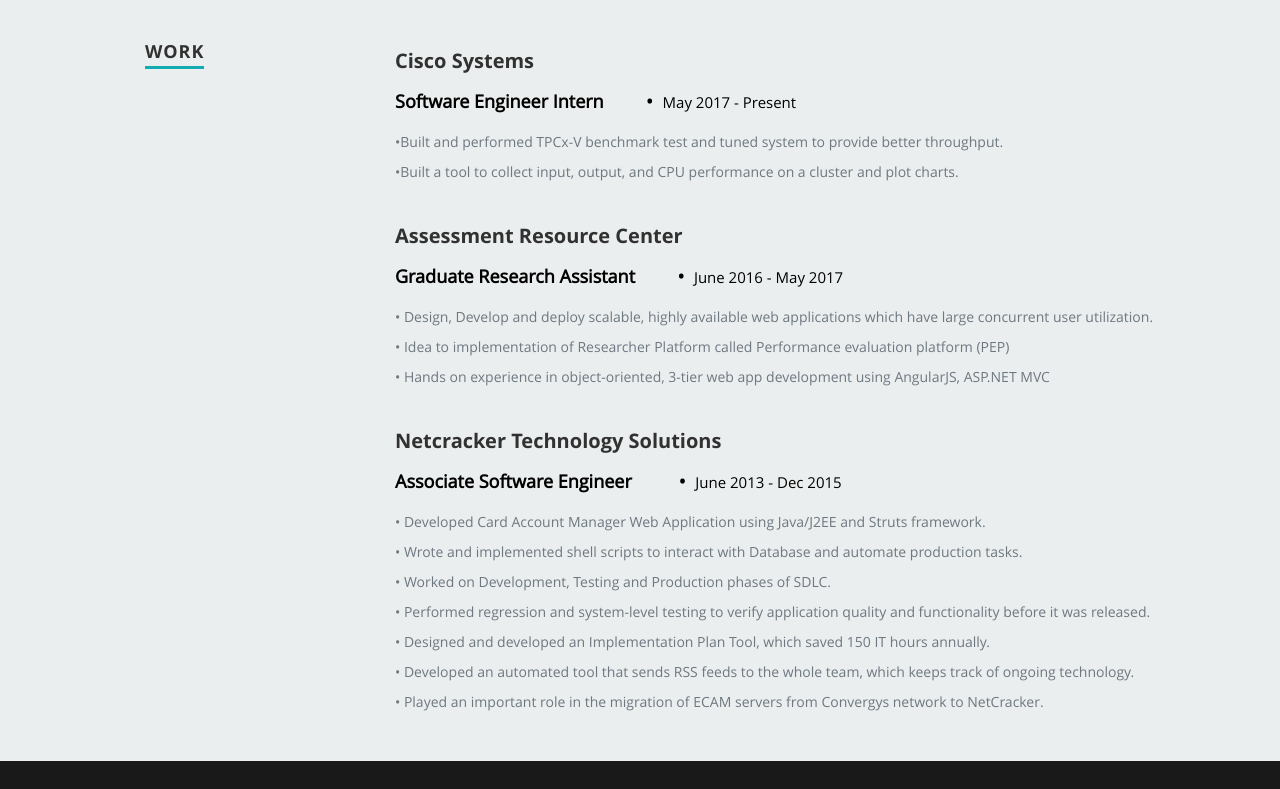
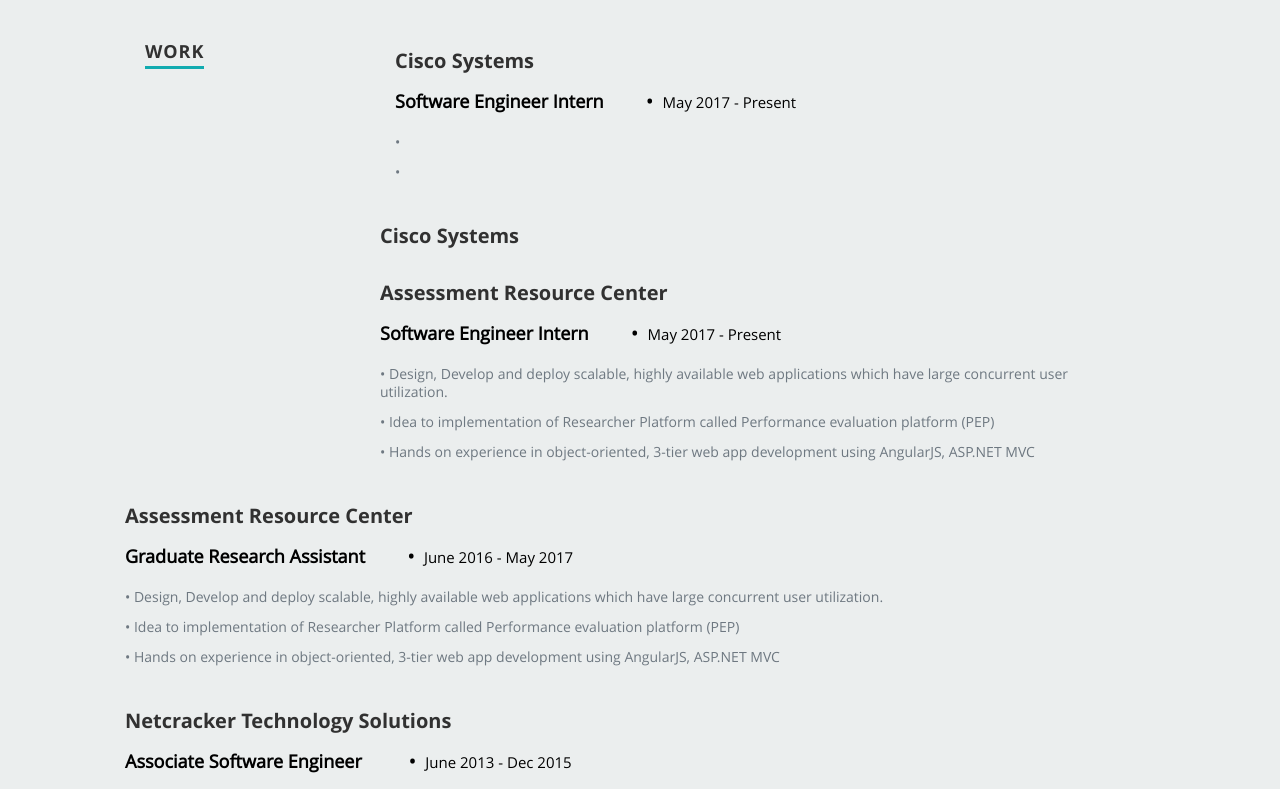
Before and after one commit to saikovuri/saikovuri.github.io, a plain HTML site: page index.html in a window 1280 px wide. Shown: the part 1440-2229 px from the top of the page. Drawn offline with nearby package versions, Linux system fonts and the light colour scheme.

Commit message:
Added Job Description

```diff
--- a/index.html
+++ b/index.html
@@ -145,8 +145,35 @@
       <p class="info">Software Engineer Intern &nbsp&nbsp&nbsp&nbsp&nbsp&nbsp <span id=line> <br> </span><span>&bull;</span>  <em class="date">May 2017 - Present</em></p>
 
 	  <ul class="li" style="text-align:justify;">
-        <li><span>&bull;</span>Built and performed TPCx-V benchmark test and tuned system to provide better throughput.</li>
-        <li><span>&bull;</span>Built a tool to collect input, output, and CPU performance on a cluster and plot charts. </li>
+        <li><span>&bull;</span></li>
+        <li><span>&bull;</span></li>
+      </ul>
+
+    </div>
+
+  </div>
+
+
+
+
+
+
+
+
+
+
+	 <div class="row item">
+
+     <h3>Cisco Systems</h3>
+
+      <h3>Assessment Resource Center</h3>
+      <p class="info">Software Engineer Intern &nbsp&nbsp&nbsp&nbsp&nbsp&nbsp <span id=line> <br> </span><span>&bull;</span>  <em class="date">May 2017 - Present</em></p>
+
+      <ul class="li" style="text-align:justify;">
+        <!-- <li><span>&bull;</span> Worked on Network for Educator Effectiveness (NEE) Data tool and Training enrollment applications.</li> -->
+        <li><span>&bull;</span>  Design, Develop and deploy scalable, highly available web applications which have large concurrent user utilization.</li>
+        <li><span>&bull;</span> Idea to implementation of Researcher Platform called Performance evaluation platform (PEP) </li>
+        <li><span>&bull;</span>  Hands on experience in object-oriented, 3-tier web app development using AngularJS, ASP.NET MVC</li>
       </ul>
 
     </div>
```
